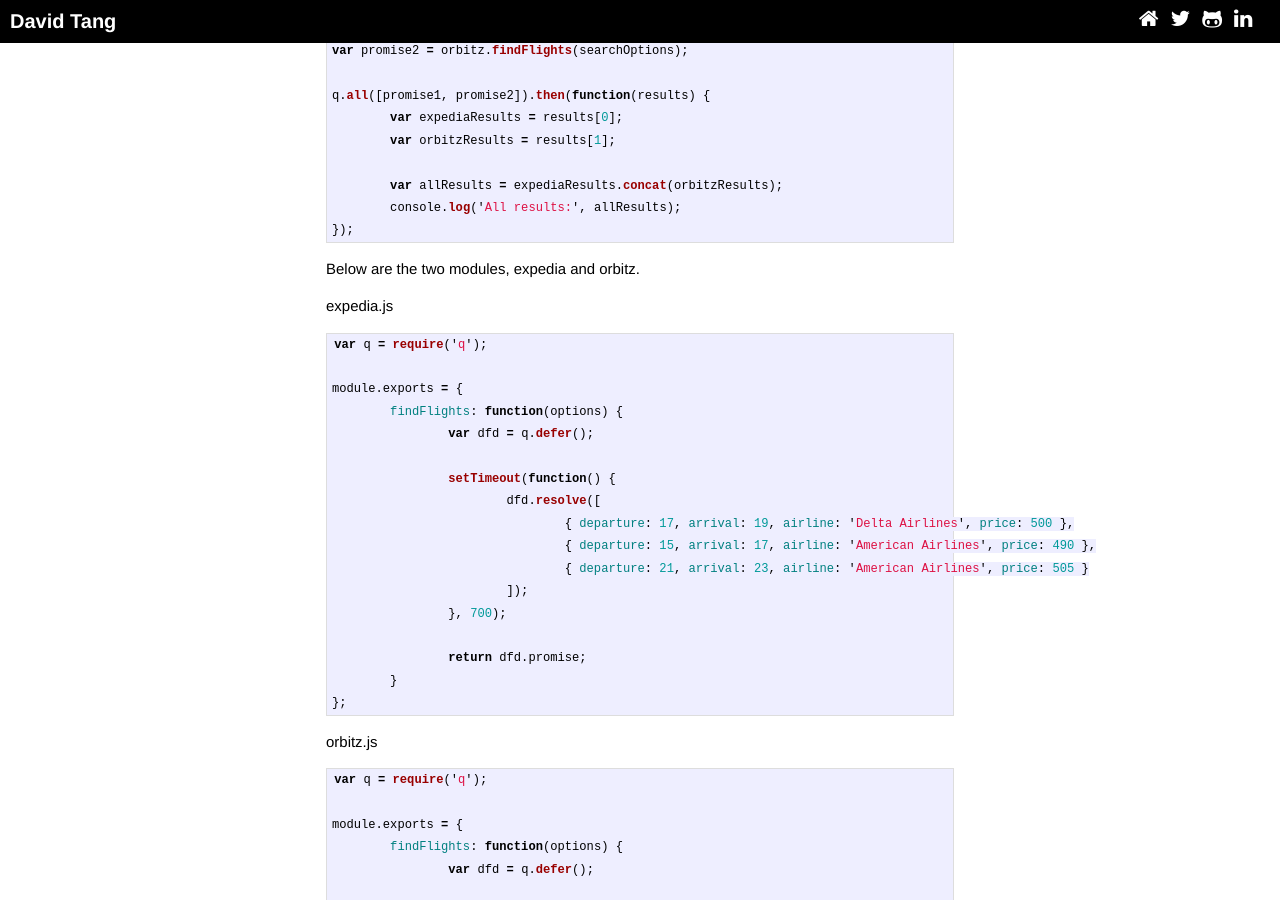
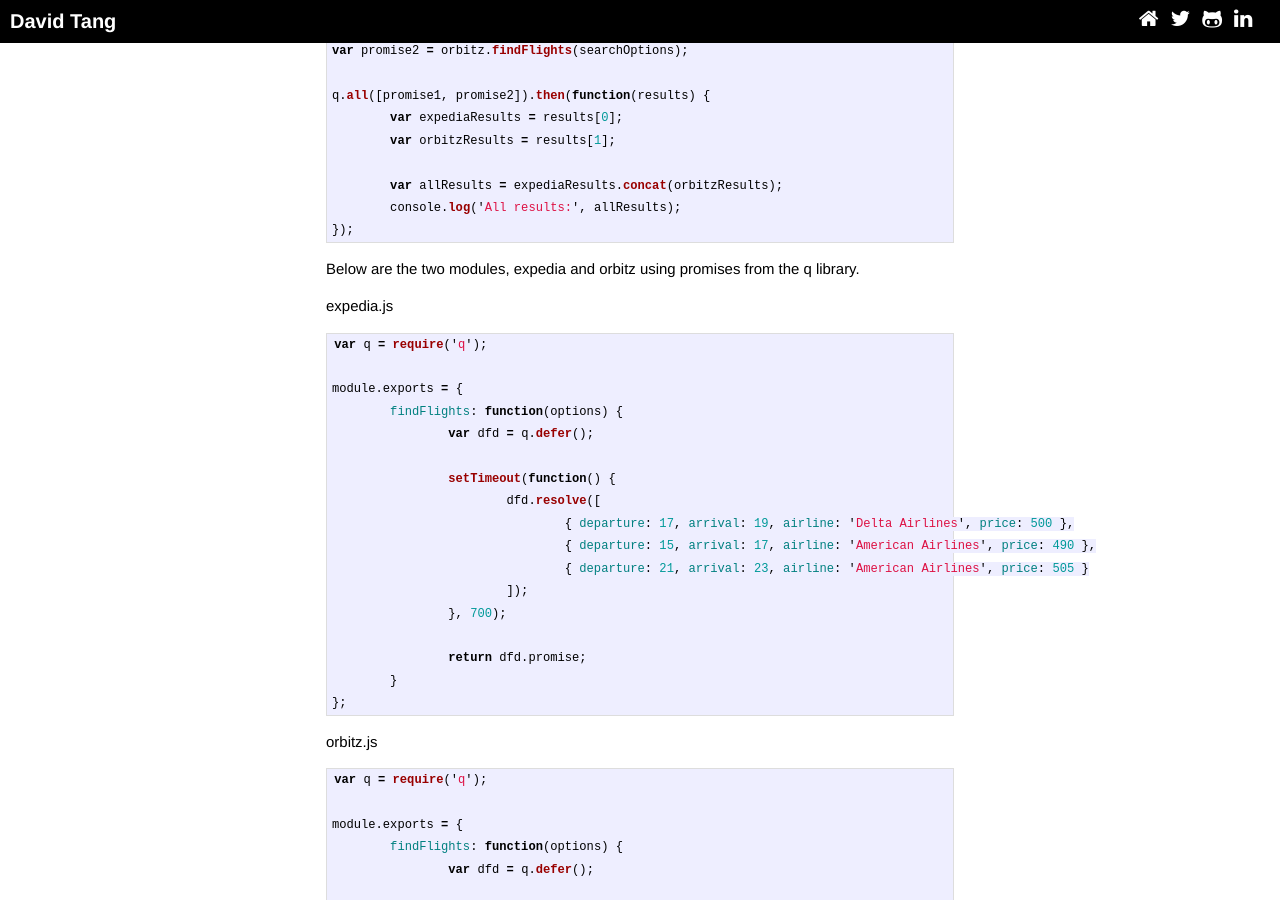
Before and after one commit to iamdtang/skaterdav85.github.io, a Jekyll site: the page built from _posts/2014-06-27-JavaScript-Flow-Control.markdown, in a window 1280 px wide and 900 px high, scrolled down 1515 px. Built offline with Jekyll 4.4.1, drawn with Linux system fonts in a browser that asks for light colours; nearby versions of some CDN libraries; Markdown is read by kramdown in place of the engine named in the settings; comment, search, counter and statistics services are not loaded.

Commit message:
Update 2014-06-27-JavaScript-Flow-Control.markdown

````diff
--- a/_posts/2014-06-27-JavaScript-Flow-Control.markdown
+++ b/_posts/2014-06-27-JavaScript-Flow-Control.markdown
@@ -65,7 +65,7 @@ q.all([promise1, promise2]).then(function(results) {
 });
 ```
 
-Below are the two modules, expedia and orbitz.
+Below are the two modules, expedia and orbitz using promises from the q library.
 
 expedia.js
 
````
